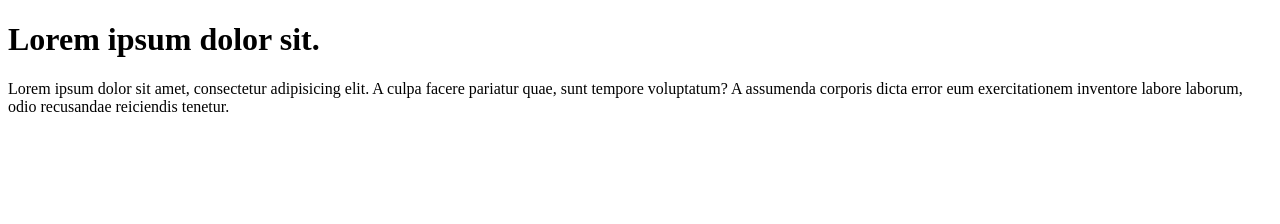
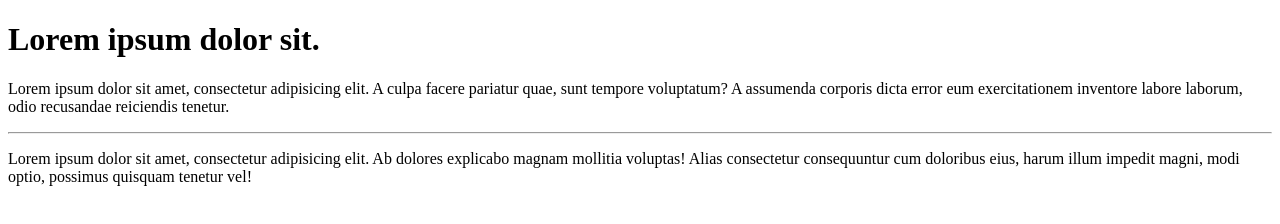
Before and after one commit to mumo2007/practice-git, a plain HTML site: page index.html in a window 1280 px wide. Drawn offline with Linux system fonts and the light colour scheme.

Commit message:
Added more content

```diff
--- a/index.html
+++ b/index.html
@@ -8,5 +8,8 @@
 <h1>Lorem ipsum dolor sit.</h1>
 <p>Lorem ipsum dolor sit amet, consectetur adipisicing elit. A culpa facere pariatur quae, sunt tempore voluptatum? A assumenda corporis dicta error eum exercitationem inventore labore laborum, odio recusandae reiciendis tenetur.</p>
 
+<hr>
+<p>Lorem ipsum dolor sit amet, consectetur adipisicing elit. Ab dolores explicabo magnam mollitia voluptas! Alias consectetur consequuntur cum doloribus eius, harum illum impedit magni, modi optio, possimus quisquam tenetur vel!</p>
+
 </body>
 </html>
```
